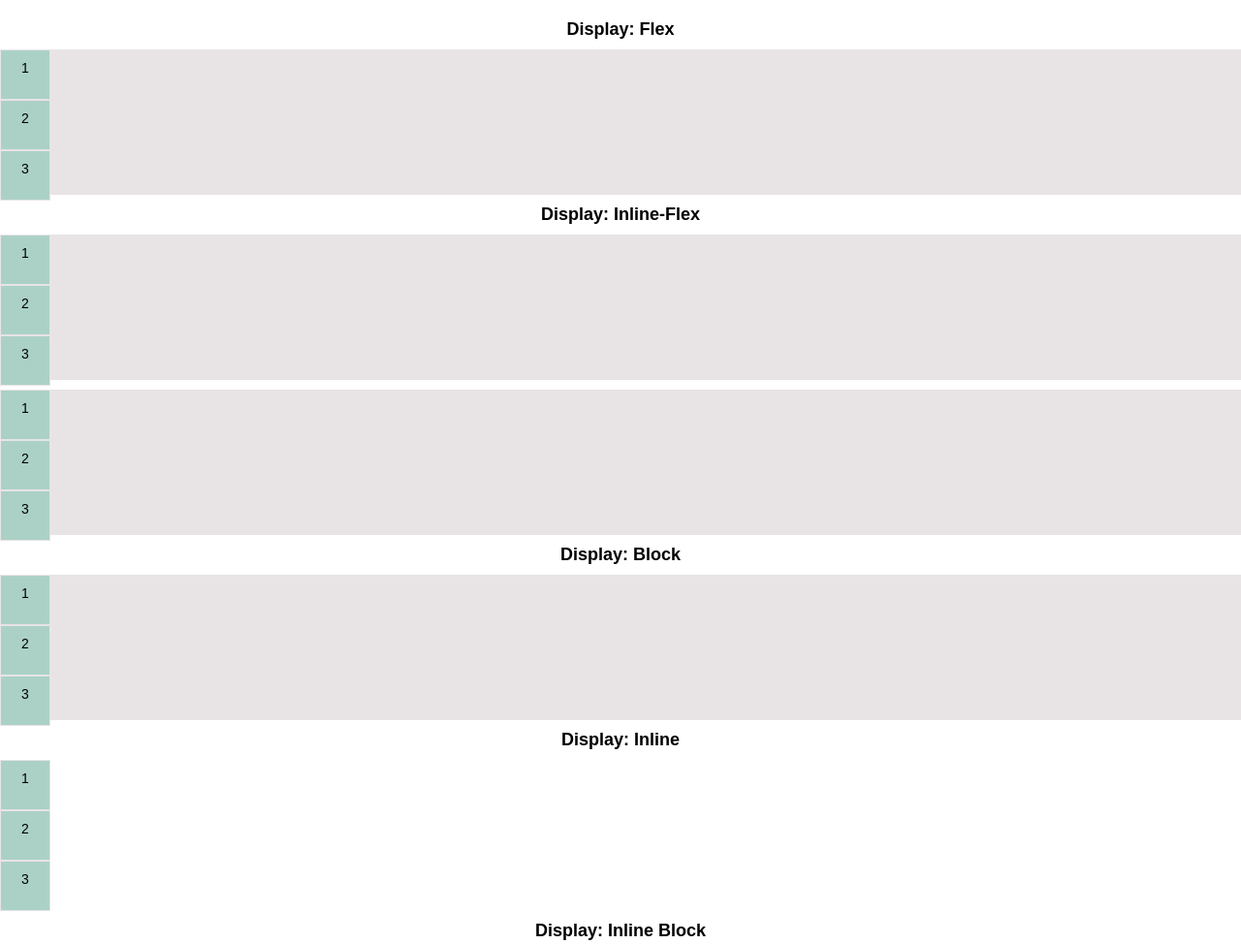
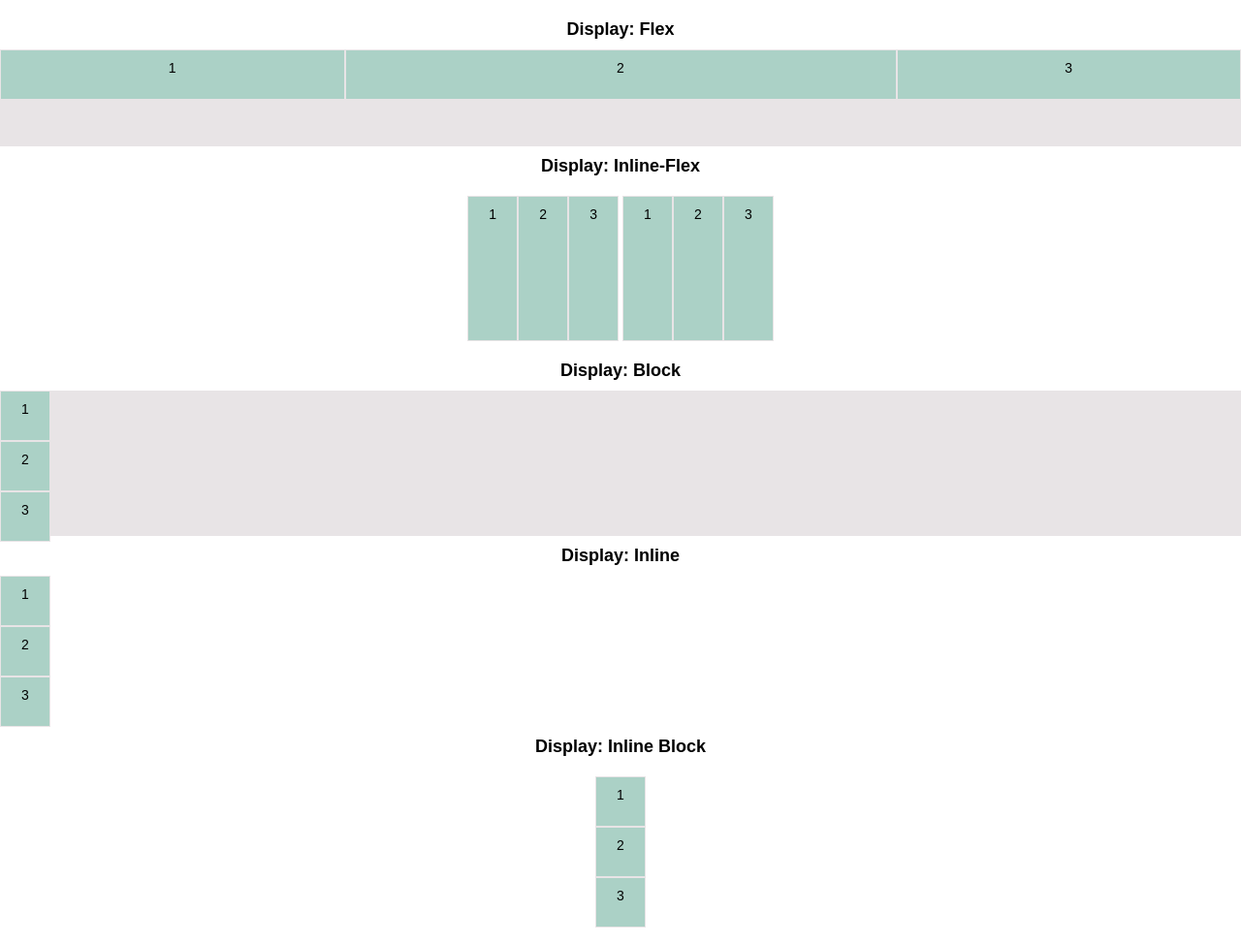
Before and after one commit to TreJpg/HW-12-, a plain HTML site: page index.html in a window 1280 px wide. Shown: the top 974 px of the page at 97% size. Drawn offline with Linux system fonts and the light colour scheme.

Commit message:
flex box:justify-content,align-items,flex(grow,shrink,basis)

```diff
--- a/style.css
+++ b/style.css
@@ -17,7 +17,8 @@ body{
 }
 
 .item {
-  height: 30px;
+  /*height: 30px;*/
+  min-height: 30px;
   width: 30px;
   border: 1px solid #e8e4e6;
   background-color: #abd1c6;
@@ -31,39 +32,50 @@ body{
 }
 
 .flex{
-
+  display: flex;
+  height: 100px;
 }
 
 .infl {
-
+  display: inline-flex;
 }
 
 .start {
-
+justify-content: flex-start;
+align-items: flex-start;
 }
 
 .end {
-
+justify-content: flex-end;
+align-items: flex-end;
 }
 
 .center {
+  justify-content: center;
+  align-items: center;
 
 }
 
 .around {
-
+justify-content: space-around;
+align-items: baseline;
 }
 
 .between {
-
+justify-content: space-between;
+align-items: stretch;
 }
 
 .side {
-
+ flex-grow: 1;
+ flex-shrink: 2;
+ flex-basis: 80px
 }
 
 .middle {
-
+flex-grow: 2;
+flex-shrink: 1;
+flex-basis: 40px;
 }
 
 
```
